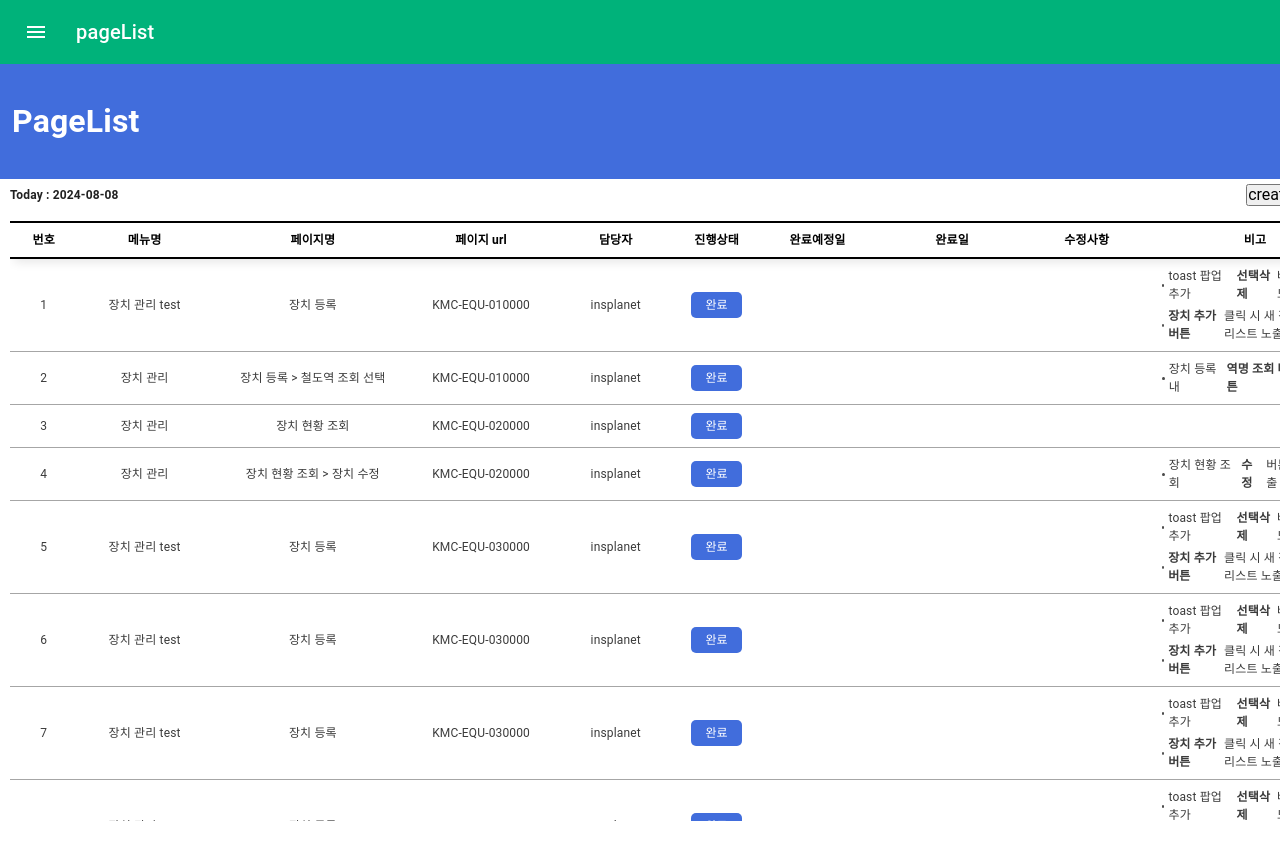
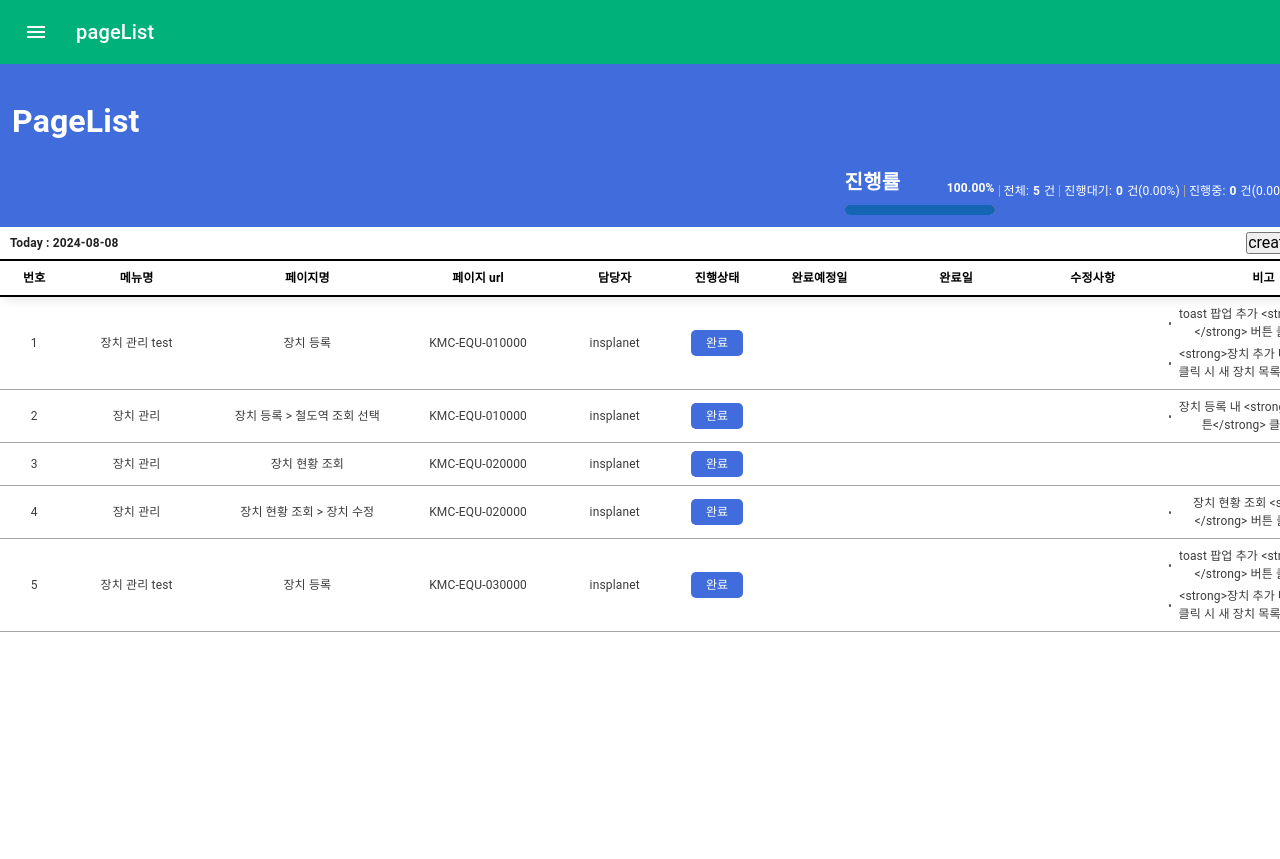
Before and after one commit to doakuma/init-project, a Next.js app: page /pageList in a window 1280 px wide. Before the commit the page ends 831 px from the top, so only its background shows below. Built offline with nearby package versions, Linux system fonts and the light colour scheme; data requests are answered from the project's data file.

Commit message:
[dev] 페이지리스트 jsx로 변경

```diff
--- a/db.json
+++ b/db.json
@@ -115,63 +115,7 @@
       "comments": "장치 현황 조회 *수정* 버튼 클릭 시 노출"
     },
     {
-      "id": "733d",
-      "menuNm": "장치 관리 test",
-      "menuCode": "EQU",
-      "pageNm": "장치 등록",
-      "fileFolder": "equ",
-      "fileName": "KMC-EQU-030000",
-      "author": "insplanet",
-      "isComplete": 2,
-      "requestStatus": 0,
-      "completeData": "",
-      "dueToDate": "",
-      "comments": "toast 팝업 추가 *선택삭제* 버튼 클릭 시 노출 |*장치 추가 버튼* 클릭 시 새 장치 목록에 리스트 노출"
-    },
-    {
-      "id": "8f52",
-      "menuNm": "장치 관리 test",
-      "menuCode": "EQU",
-      "pageNm": "장치 등록",
-      "fileFolder": "equ",
-      "fileName": "KMC-EQU-030000",
-      "author": "insplanet",
-      "isComplete": 2,
-      "requestStatus": 0,
-      "completeData": "",
-      "dueToDate": "",
-      "comments": "toast 팝업 추가 *선택삭제* 버튼 클릭 시 노출 |*장치 추가 버튼* 클릭 시 새 장치 목록에 리스트 노출"
-    },
-    {
-      "id": "d8e0",
-      "menuNm": "장치 관리 test",
-      "menuCode": "EQU",
-      "pageNm": "장치 등록",
-      "fileFolder": "equ",
-      "fileName": "KMC-EQU-030000",
-      "author": "insplanet",
-      "isComplete": 2,
-      "requestStatus": 0,
-      "completeData": "",
-      "dueToDate": "",
-      "comments": "toast 팝업 추가 *선택삭제* 버튼 클릭 시 노출 |*장치 추가 버튼* 클릭 시 새 장치 목록에 리스트 노출"
-    },
-    {
-      "id": "d2a8",
-      "menuNm": "장치 관리 test",
-      "menuCode": "EQU",
-      "pageNm": "장치 등록",
-      "fileFolder": "equ",
-      "fileName": "KMC-EQU-030000",
-      "author": "insplanet",
-      "isComplete": 2,
-      "requestStatus": 0,
-      "completeData": "",
-      "dueToDate": "",
-      "comments": "toast 팝업 추가 *선택삭제* 버튼 클릭 시 노출 |*장치 추가 버튼* 클릭 시 새 장치 목록에 리스트 노출"
-    },
-    {
-      "id": "f4d7",
+      "id": "24c0",
       "menuNm": "장치 관리 test",
       "menuCode": "EQU",
       "pageNm": "장치 등록",
--- a/src/app/pageList/page.jsx
+++ b/src/app/pageList/page.jsx
@@ -4,6 +4,7 @@ import dayjs from "dayjs";
 import { drawTable } from "./module.function";
 import { isEmpty } from "lodash";
 import { getData, updateData, createData } from "@/service/common";
+import { renderTale } from "./pageComponent";
 import { pageLists } from "./pageList";
 import "./dashboard.css";
 
@@ -120,27 +121,20 @@ const PageList = (props) => {
     getColumnList();
     getList();
   }, []);
-  useEffect(() => {
-    drawTable(pageColumn, pageData);
-    drawStatusInfo(pageData);
-  }, [pageColumn, pageData]);
+
   return (
     <div className="page-list">
       <div className="homeWrap">
         <header className="header">
           <h1 className="headerTitle">PageList</h1>
-          <ul className="headerInfo statusInfo">
-            {drawStatusInfo(pageData.rows)}
-          </ul>
+          <ul className="headerInfo statusInfo">{drawStatusInfo(pageData)}</ul>
         </header>
         <div className="box-status-legend">
           <strong className="reported-date">Today : {reportedDate}</strong>
           <button onClick={() => createList()}>create</button>
           <button onClick={() => updateList()}>update</button>
         </div>
-        <main className="content">
-          <div className="page-list-wrapper"></div>
-        </main>
+        {renderTale(pageColumn, pageData)}
       </div>
     </div>
   );
--- /dev/null
+++ b/src/app/pageList/pageComponent.jsx
@@ -0,0 +1,146 @@
+import React from "react";
+
+const renderTale = (column, data) => {
+  return (
+    <div className="page-list-wrapper">
+      <table className="table page-list">
+        <colgroup>
+          {column.map((item, idx) => {
+            return <col style={{ width: item.width }} key={idx} />;
+          })}
+        </colgroup>
+        <thead>
+          <tr>
+            {column.map((item, idx) => {
+              return <th key={idx}>{item.label}</th>;
+            })}
+          </tr>
+        </thead>
+        <tbody>
+          {data.map((item, idx) => {
+            return (
+              <tr key={idx}>
+                {column.map((obj, idx2) => {
+                  return <td key={idx2}>{renderCell(item, obj.key, idx)}</td>;
+                })}
+              </tr>
+            );
+          })}
+        </tbody>
+      </table>
+    </div>
+  );
+};
+
+const renderCell = (data, type, idx) => {
+  switch (type) {
+    case "index":
+      const index = idx + 1;
+      return index;
+    case "fileName": // 파일명
+      // _td.appendChild(createLink(data)).appendChild(isNew);
+      return createLink(data);
+    case "author": // 담당자
+      return data.author !== "" ? data.author : "인스플래닛";
+    case "riskStatus": // 위험도
+      return <span className={`status ${data.riskStatus}`} />;
+    case "requestContent": // 수정 요청 사항
+    case "comments": // 비고
+      return createComment(data, type);
+    case "requestStatus": // 수정 진행 상태
+    case "isComplete": // 작업 진행 상태
+      return createProgress(data, type);
+    // case "priority": // 우선순위
+    //   var _priority = creatPriority(data);
+    //   _td.appendChild(_priority);
+    //   return _td;
+    // case "functionSpec": // 기능 명세
+    //   var _specs = createSpecs(data);
+    //   _td.appendChild(_specs);
+    //   return _td;
+    default:
+      return data[type];
+  }
+};
+
+const createLink = (data) => {
+  const { fileFolder, fileName } = data;
+  const link = `${fileFolder}/${fileName}`;
+
+  return (
+    <a href={link} target="_blank">
+      {fileName}
+    </a>
+  );
+};
+// comment parser : 비고, 수정사항(내용)에서 사용
+const createComment = (data, key) => {
+  var commentData = data[key];
+  if (!commentData) {
+    return null;
+  } else {
+    return (
+      <ul className="comment-list">
+        {commentData.split("|").map((item, idx) => {
+          return <li key={idx}>{replaceWithTag(item)}</li>;
+        })}
+      </ul>
+    );
+  }
+};
+const createProgress = (data, key) => {
+  const _data = data[key];
+  let status = "";
+  let progressText = "";
+  if (key !== "requestStatus") {
+    status = _data === 2 ? "done" : _data === 1 ? "ongoing" : "pending";
+    progressText = _data === 2 ? "완료" : _data === 1 ? "진행중" : "진행대기";
+  } else {
+    status = _data === 2 ? "ongoing" : "";
+    progressText = _data === 2 ? "수정완료" : "";
+  }
+  return <span className={`progress status-${status}`}>{progressText}</span>;
+};
+
+const replaceWithTag = (str) => {
+  // 태그 변환을 위한 토큰 저장 객체
+  var tokens = {};
+
+  // 지시자와 해당 HTML 태그 매핑
+  var indicators = {
+    "*": "strong",
+    "~": "del",
+  };
+
+  // 모든 지시자를 고유한 토큰으로 대체
+  Object.keys(indicators).forEach((indicator, index) => {
+    // 고유 토큰 생성
+    var token = `__TOKEN${index}__`;
+    tokens[token] = indicators[indicator];
+
+    // 지시자에 해당하는 정규식 생성
+    let regex = new RegExp(`\\${indicator}`, "g");
+
+    // 문자열 내의 지시자를 토큰으로 대체
+    str = str.replace(regex, () => token);
+  });
+
+  // 토큰을 해당 태그로 변환
+  Object.keys(tokens).forEach((token) => {
+    // 태그 삽입을 위한 카운터
+    let count = 0;
+    // 토큰에 해당하는 정규식 생성
+    let regex = new RegExp(`${token}`, "g");
+
+    // 문자열 내의 토큰을 태그로 변환
+    str = str.replace(regex, () => {
+      count++;
+      // 짝수번째일 때 종료 태그, 홀수번째일 때 시작 태그 삽입
+      return count % 2 === 0 ? `</${tokens[token]}>` : `<${tokens[token]}>`;
+    });
+  });
+
+  return str;
+};
+
+export { renderTale };
```
